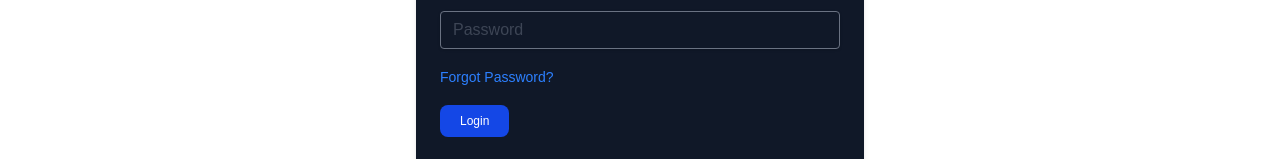
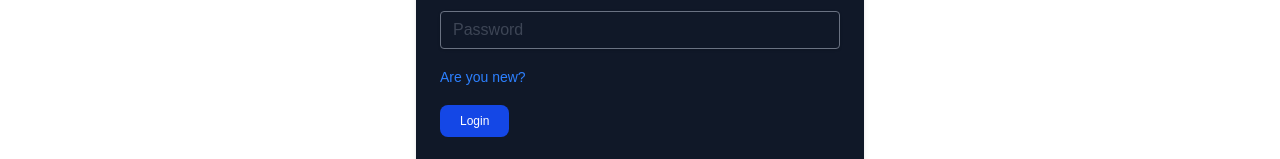
Before and after one commit to Qreturn-fyp/Chat-Qreturn, a Next.js app: page /pages/login in a window 1280 px wide. Shown: the part 427-586 px from the top of the page. Built offline with nearby package versions, Linux system fonts and the light colour scheme.

Commit message:
change link holder

```diff
--- a/src/app/pages/login/page.jsx
+++ b/src/app/pages/login/page.jsx
@@ -23,7 +23,7 @@ export default function Login() {
                         <input className="shadow appearance-none border rounded w-full py-2 px-3 text-gray-500 leading-tight focus:outline-none focus:shadow-outline" id="Password" type="password" placeholder="Password" />
                     </div>
                     <div className="mb-4">
-                        <Link href="#" className="text-sm text-blue-500 hover:text-blue-700">Forgot Password?</Link>
+                        <Link href="#" className="text-sm text-blue-500 hover:text-blue-700">Are you new?</Link>
                     </div>
                     <div className="mb-4">
                         <button type="button" class="pl-5 pr-5 px-3 py-2 text-xs font-medium text-center text-white bg-blue-700 rounded-lg hover:bg-blue-800 focus:ring-4 focus:outline-none focus:ring-blue-300 dark:bg-blue-600 dark:hover:bg-blue-700 dark:focus:ring-blue-800">Login</button>
```
